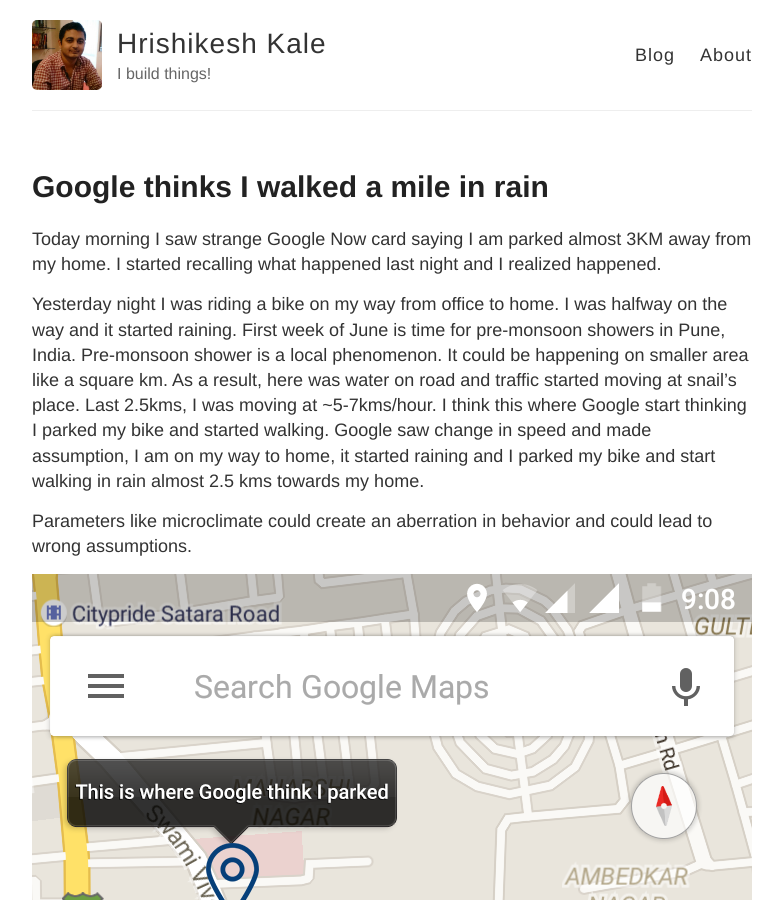
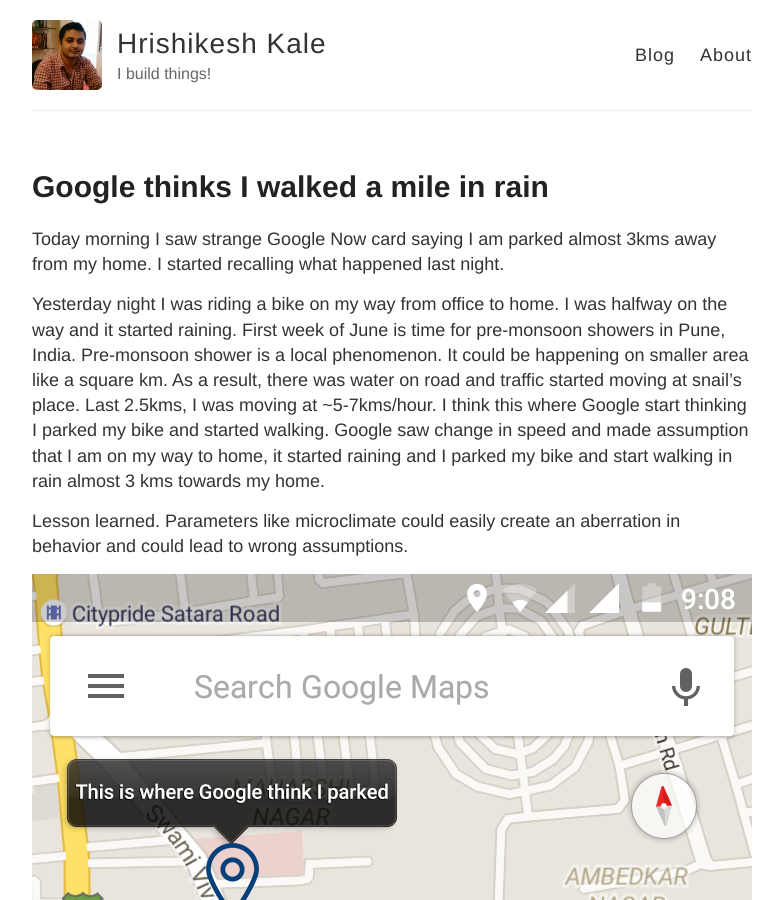
Before and after one commit to kalehrishi/kalehrishi.github.io, a Jekyll site: the page built from _posts/2016-6-5-google-thinks-i-walked-a-mile-in-rain.md, in a window 1280 px wide and 900 px high. Shown: the whole window, without its empty margins (248-1031 px from the left). Built offline with Jekyll 4.4.1, drawn with Linux system fonts in a browser that asks for light colours; some of the changed text lies outside the part shown.

Commit message:
fixed typos

```diff
--- a/_posts/2016-6-5-google-thinks-i-walked-a-mile-in-rain.md
+++ b/_posts/2016-6-5-google-thinks-i-walked-a-mile-in-rain.md
@@ -3,10 +3,10 @@ layout: post
 title: Google thinks I walked a mile in rain
 ---
 
-Today morning I saw strange Google Now card saying I am parked almost 3KM away from my home. I started recalling what happened last night and I realized happened.
+Today morning I saw strange Google Now card saying I am parked almost 3kms away from my home. I started recalling what happened last night.
 
-Yesterday night I was riding a bike on my way from office to home. I was halfway on the way and it started raining. First week of June is time for pre-monsoon showers in Pune, India. Pre-monsoon shower is a local phenomenon. It could be happening on smaller area like a square km. As a result, here was water on road and traffic started moving at snail's place. Last 2.5kms, I was moving at ~5-7kms/hour. I think this where Google start thinking I parked my bike and started walking. Google saw change in speed and made assumption, I am on my way to home, it started raining and I parked my bike and start walking in rain almost 2.5 kms towards my home.
+Yesterday night I was riding a bike on my way from office to home. I was halfway on the way and it started raining. First week of June is time for pre-monsoon showers in Pune, India. Pre-monsoon shower is a local phenomenon. It could be happening on smaller area like a square km. As a result, there was water on road and traffic started moving at snail's place. Last 2.5kms, I was moving at ~5-7kms/hour. I think this where Google start thinking I parked my bike and started walking. Google saw change in speed and made assumption that I am on my way to home, it started raining and I parked my bike and start walking in rain almost 3 kms towards my home.
 
-Parameters like microclimate could create an aberration in behavior and could lead to wrong assumptions.
+Lesson learned. Parameters like microclimate could easily create an aberration in behavior and could lead to wrong assumptions.
 
 ![Google thinks I walked a mile in rain]({{ site.baseurl }}/images/google-think-i-walked-a-mile-in-rain.png)
--- a/_posts/2016-6-6-google-thinks-i-walked-a-mile-in-rain.md
+++ /dev/null
@@ -1,12 +0,0 @@
----
-layout: post
-title: Google thinks I walked a mile in rain
----
-
-Today morning I saw strange Google Now card saying I am parked almost 3KM away from my home. I started recalling what happened last night and I realized happened.
-
-Yesterday night I was riding a bike on my way from office to home. I was halfway on the way and it started raining. First week of June is time for pre-monsoon showers in Pune, India. Pre-monsoon shower is a local phenomenon. It could be happening on smaller area like a square km. As a result, here was water on road and traffic started moving at snail's place. Last 2.5kms, I was moving at ~5-7kms/hour. I think this where Google start thinking I parked my bike and started walking. Google saw change in speed and made assumption, I am on my way to home, it started raining and I parked my bike and start walking in rain almost 2.5 kms towards my home.
-
-Parameters like microclimate could create an aberration in behavior and could lead to wrong assumptions.
-
-![Google thinks I walked a mile in rain]({{ site.baseurl }}/images/google-think-i-walked-a-mile-in-rain.png)
```
